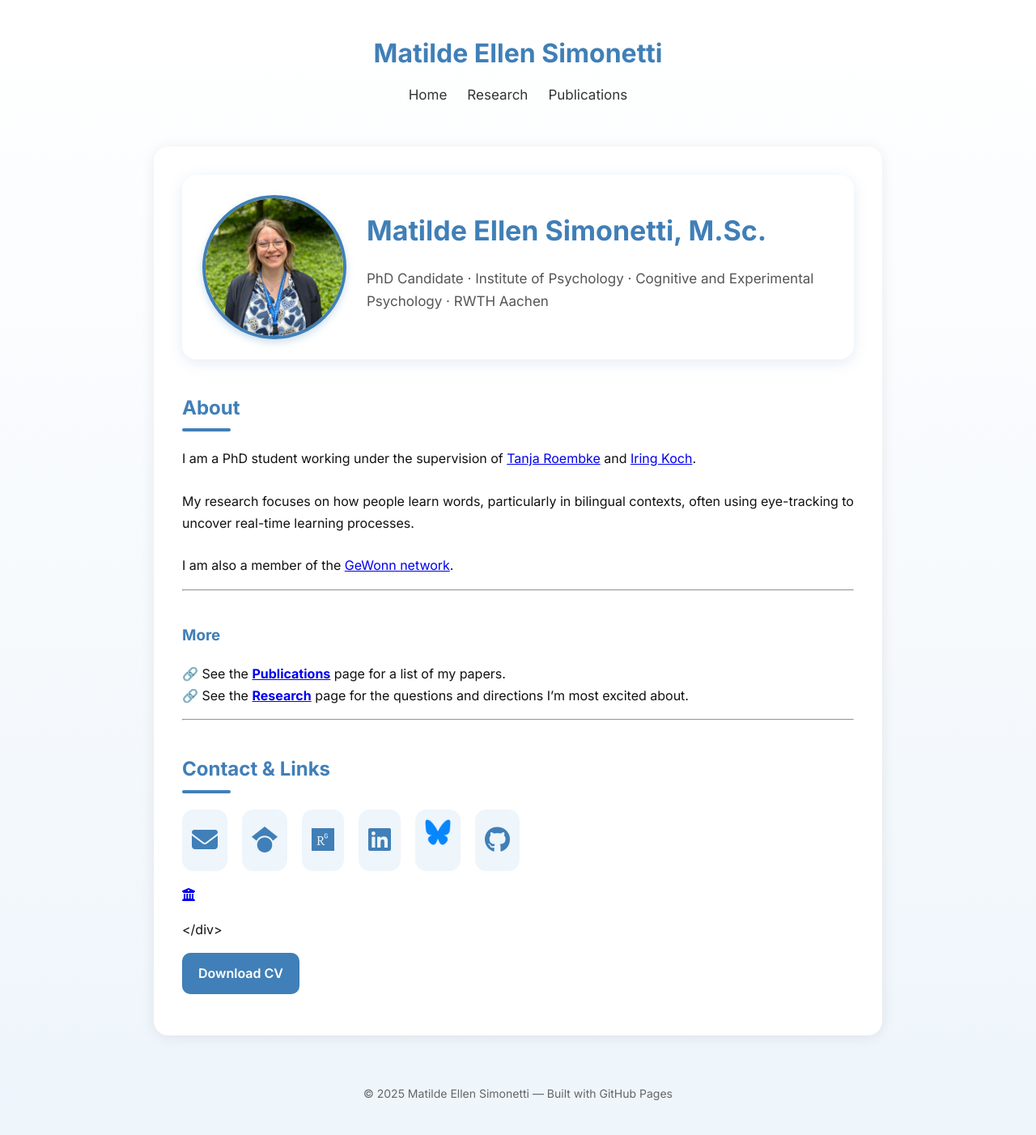
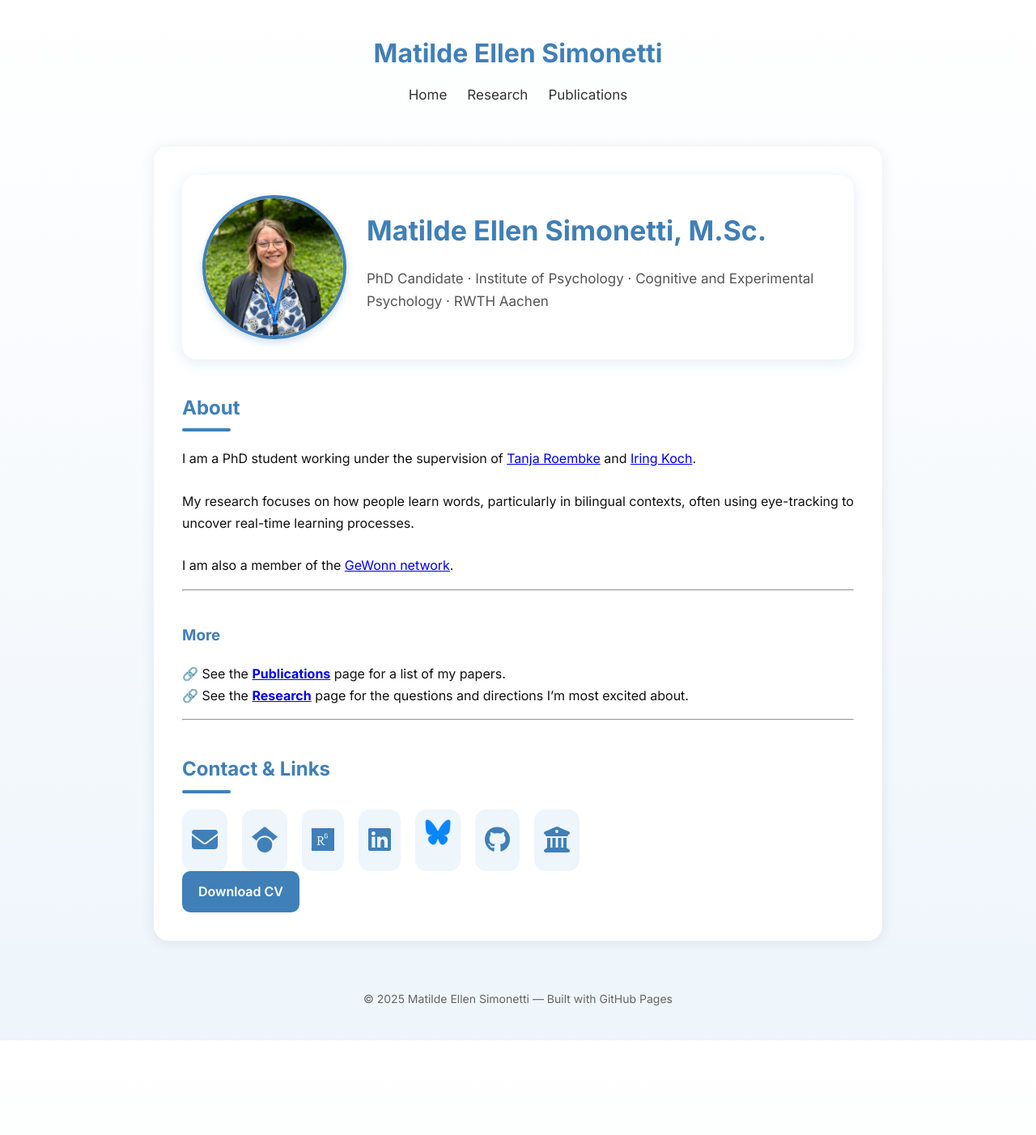
Before and after one commit to matildellen/matildellen.github.io, a Jekyll site: the page built from index.md, in a window 1280 px wide. Shown: the whole page at 81% size. Built offline with Jekyll 4.4.1, drawn with Linux system fonts in a browser that asks for light colours; after the commit the page ends 1285 px from its top, so only the background shows below that.

Commit message:
Fix image source path and update button container

```diff
--- a/index.md
+++ b/index.md
@@ -55,23 +55,21 @@ I am also a member of the
   </a>
 
   <a href="https://bsky.app/profile/matildellen.bsky.social" target="_blank" aria-label="Bluesky">
-  <img src="images/bsky-logo.png" class="bsky-icon" alt="Bluesky">
+    <img src="/images/bsky-logo.png" class="bsky-icon" alt="Bluesky">
   </a>
 
   <a href="https://github.com/matildellen" target="_blank" aria-label="GitHub">
     <i class="fa-brands fa-github"></i>
   </a>
-</div>
 
   <a href="https://www.psych.rwth-aachen.de/cms/psy/das-institut/kognitions-und-experimentalpsychologie/team/~yjiij/matilde-simonetti/?allou=1&lidx=1"
      target="_blank" aria-label="RWTH Profile">
     <i class="fa-solid fa-building-columns"></i>
   </a>
-
 </div>
 
-<p>
+<div class="cv-button-container">
   <a class="cv-button" href="/files/CV_Matilde_Simonetti.pdf" target="_blank">
     Download CV
   </a>
-</p>
+</div>
```
